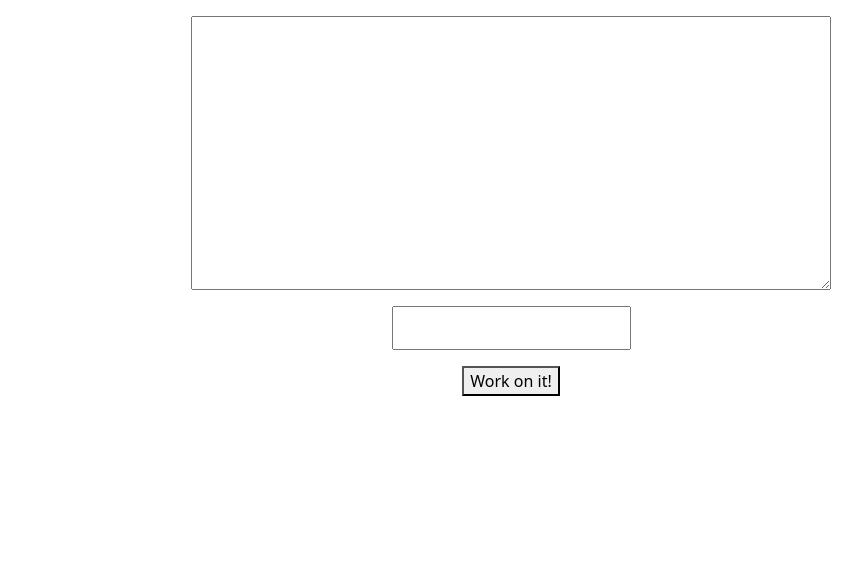
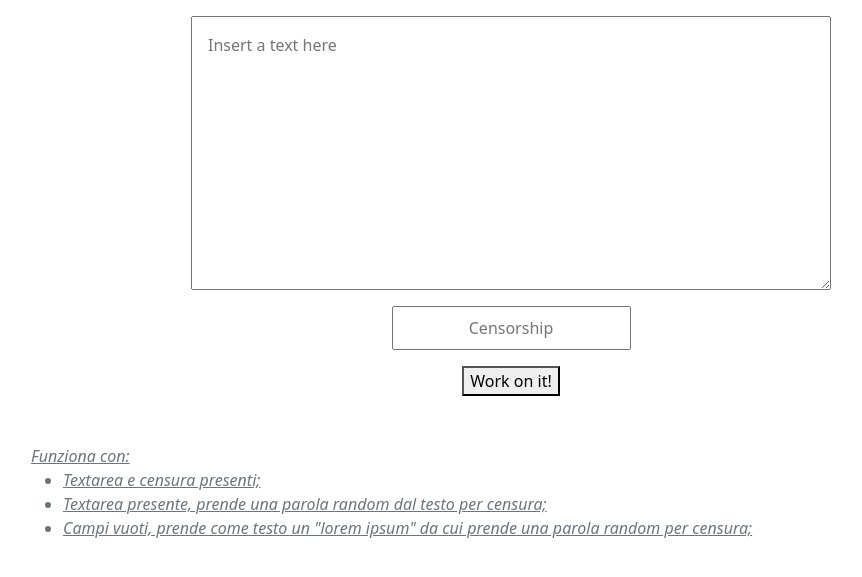
Before and after one commit to GianfrancoGhiani/php-badwords, a PHP site: page / in a window 1280 px wide. Shown: the top 577 px of the page, without its empty margins (129-991 px from the left). Run offline with PHP 8.4, Linux system fonts and the light colour scheme.

Commit message:
two cases added, empty word and empty area&word

```diff
--- a/index.php
+++ b/index.php
@@ -12,10 +12,19 @@
 
 <body>
     <form action="answer.php" method="POST" class="d-flex flex-column m-auto align-items-center">
-        <textarea name="text" id="text" cols="30" rows="10" class="mt-3 w-50 p-3"></textarea>
-        <input type="text" name="badWord" class="my-3 w-auto py-2 text-center">
+        <textarea name="text" id="text" cols="30" rows="10" class="mt-3 w-50 p-3"
+            placeholder="Insert a text here"></textarea>
+        <input type="text" name="badWord" class="my-3 w-auto py-2 text-center" placeholder="Censorship">
         <button type="submit">Work on it!</button>
     </form>
+    <div class="w-75 m-auto mt-5 text-secondary text-decoration-underline fst-italic">Funziona con:
+        <ul>
+            <li>Textarea e censura presenti;</li>
+            <li>Textarea presente, prende una parola random dal testo per censura;</li>
+            <li>Campi vuoti, prende come testo un "lorem ipsum" da cui prende una parola random per censura;</li>
+
+        </ul>
+    </div>
 </body>
 
 </html>
```
Also changed, not shown: answer.php (+38 -6 lines).
